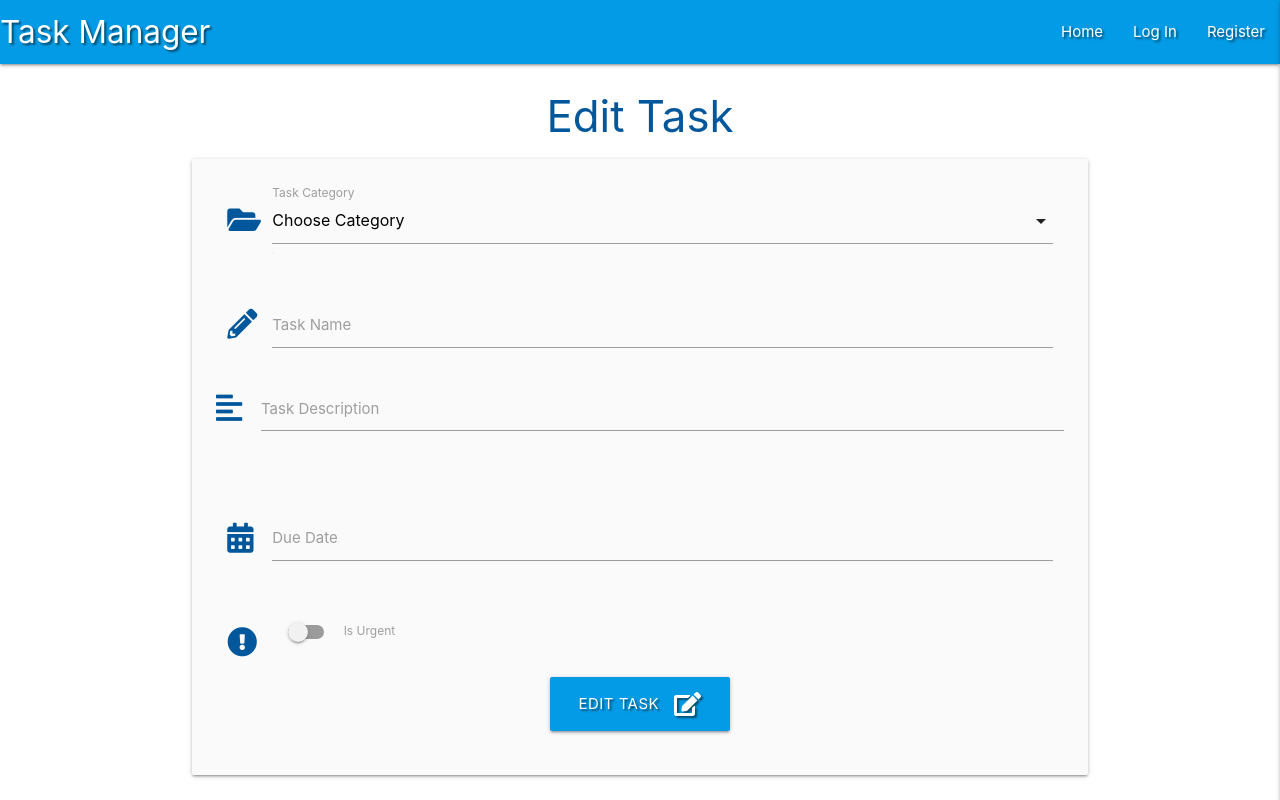
After one commit to NgiapPuoyKoh/flask-task-manager-nkoh, a Flask app: template templates/edit_task.html in a window 1280 px wide. The commit adds this page. Run offline with Flask 2, Linux system fonts and the light colour scheme; the template is opened without the code that fills it, so the values that code supplies are empty; some libraries are stand-ins or nearby versions.

Commit message:
Wire up task edit button

```diff
--- a/app.py
+++ b/app.py
@@ -4,7 +4,7 @@ from flask import (
     Flask, flash, render_template,
     redirect, request, session, url_for)
 from flask_pymongo import PyMongo
-from bson.objectid import ObjectId
+from bson.objectid import ObjectId  # render MongoDb documents
 from werkzeug.security import generate_password_hash, check_password_hash
 
 if os.path.exists("env.py"):
@@ -128,6 +128,16 @@ def add_task():
     return render_template("add_task.html", categories=categories)
 
 
+@app.route("/edit_task/<task_id>", methods=["GET", "POST"])
+def edit_task(task_id):
+    task = mongo.db.tasks.find_one(
+        {"_id": ObjectId(task_id)})  # convert to BSON
+
+    # list and render task from Mongodb
+    categories = mongo.db.categories.find().sort("category_name", 1)
+    return render_template("edit_task.html", task=task, categories=categories)
+
+
 if __name__ == "__main__":
     app.run(host=os.environ.get("IP"),
             port=int(os.environ.get("PORT")),
--- /dev/null
+++ b/templates/edit_task.html
@@ -0,0 +1,101 @@
+{% extends "base.html" %} {% block content %}
+
+<h3 class="light-blue-text text-darken-4 center-align">Edit Task</h3>
+
+<div class="row card-panel grey lighten-5">
+  <form
+    class="col s12"
+    method="POST"
+    action="{{ url_for('edit_task', task_id=task._id) }}"
+  >
+    <!-- category selection -->
+    <div class="row">
+      <div class="input-field col s12">
+        <i class="fas fa-folder-open prefix light-blue-text text-darken-4"></i>
+        <select
+          id="category_name"
+          name="category_name"
+          class="validate"
+          required
+        >
+          <option value="" disabled selected>Choose Category</option>
+          {% for category in categories %}
+          <option value="{{ category.category_name }}"
+            >{{ category.category_name }}</option
+          >
+          {% endfor %}
+        </select>
+        <label for="category_name">Task Category</label>
+      </div>
+    </div>
+    <!-- task name -->
+    <div class="row">
+      <div class="input-field col s12">
+        <i class="fas fa-pencil-alt prefix light-blue-text text-darken-4"></i>
+        <input
+          id="task_name"
+          name="task_name"
+          type="text"
+          class="validate"
+          required
+        />
+        <label for="task_name">Task Name</label>
+      </div>
+      <!-- task description  -->
+      <div class="row">
+        <div class="input-field col s12">
+          <i class="fas fa-align-left prefix light-blue-text text-darken-4"></i>
+          <textarea
+            id="task_description"
+            name="task_description"
+            minlength="5"
+            maxlength="200"
+            class="materialize-textarea"
+            required
+          ></textarea>
+          <label for="task_description">Task Description</label>
+        </div>
+      </div>
+    </div>
+    <!-- due date picker -->
+    <div class="row">
+      <div class="input-field col s12">
+        <i class="fas fa-calendar-alt prefix light-blue-text text-darken-4"></i>
+        <input
+          id="due_date"
+          name="due_date"
+          type="text"
+          class="datepicker validate"
+          required
+        />
+        <label for="due_date">Due Date</label>
+      </div>
+    </div>
+    <!-- is urgent toggle -->
+    <div class="row">
+      <div class="input-field col s12">
+        <!-- Switch -->
+        <div class="switch">
+          <i
+            class="fas fa-exclamation-circle prefix light-blue-text text-darken-4"
+          ></i>
+          <label for="is_urgent">
+            <input type="checkbox" id="is_urgent" name="is_urgent" />
+            <span class="lever"></span>
+            Is Urgent
+          </label>
+        </div>
+      </div>
+    </div>
+    <!-- submit button -->
+    <div class="row">
+      <div class="col s12 center-align">
+        <button type="submit" class="btn-large light-blue darken-1 text-shadow">
+          Edit Task <i class="fas fa-edit right"></i>
+        </button>
+      </div>
+    </div>
+  </form>
+</div>
+
+{% endblock%}
--- a/templates/tasks.html
+++ b/templates/tasks.html
@@ -9,7 +9,7 @@
       <div class="col s3">
         <i class="fas fa-caret-down"></i>
         <a href="" class="btn-small green accent-4">Done</a>
-        <a href="" class="btn-small blue accent-4">Edit</a>
+        <a href="{{ url_for('edit_task', task_id=task._id) }}" class="btn-small blue accent-4">Edit</a>
       </div>
       <div class="col s9">
         <strong>{{ task.task_name}}</strong> : {{task.due_date}} {% if
```
